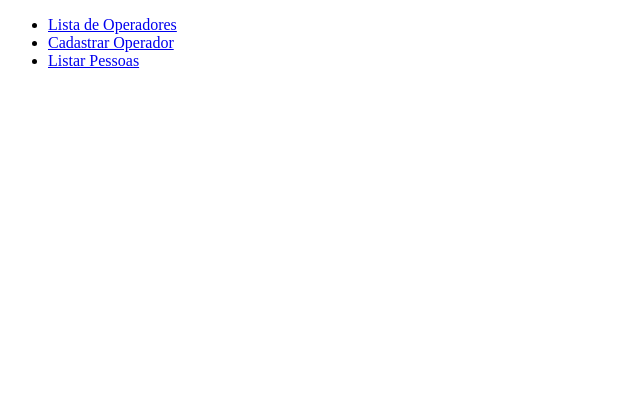
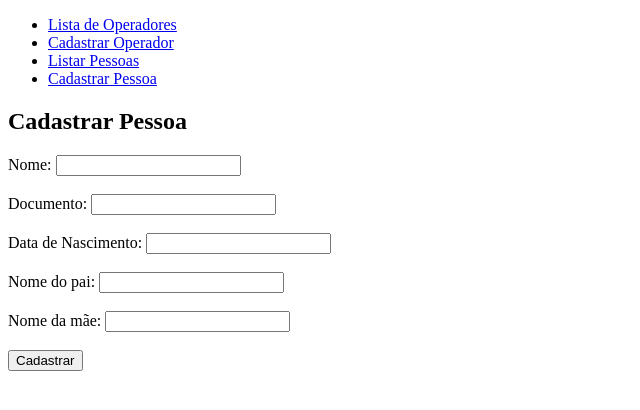
Before and after one commit to lucascouto/operadores-mirante-angular, an Angular app: page /pessoas/cadastrar in a window 1280 px wide. Before the commit this address led to /. Shown: the top 410 px of the page, without its empty margins (0-640 px from the left). Built offline with nearby package versions, Linux system fonts and the light colour scheme.

Commit message:
tela inicial de cadastro de pessoa

```diff
--- a/src/app/app-routing.module.ts
+++ b/src/app/app-routing.module.ts
@@ -5,6 +5,7 @@ import { CadastrarOperadorComponent } from './operador/cadastrar-operador/cadast
 import { EditarOperadorComponent } from './operador/editar-operador/editar-operador.component';
 import { DeletarOperadorComponent } from './operador/deletar-operador/deletar-operador.component';
 import { PessoaComponent } from './pessoa/pessoa.component';
+import { CadastrarPessoaComponent } from './pessoa/cadastrar-pessoa/cadastrar-pessoa.component';
 
 
 const routes: Routes = [
@@ -13,6 +14,7 @@ const routes: Routes = [
   { path: "operadores/editar/:id", component: EditarOperadorComponent },
   { path: "operadores/deletar/:id", component: DeletarOperadorComponent },
   { path: "pessoas", component: PessoaComponent },
+  { path: "pessoas/cadastrar", component: CadastrarPessoaComponent }
 ];
 
 @NgModule({
--- a/src/app/app.component.html
+++ b/src/app/app.component.html
@@ -3,6 +3,7 @@
     <li><a routerLink="operadores">Lista de Operadores</a></li>
     <li><a routerLink="operadores/cadastrar">Cadastrar Operador</a></li>
     <li><a routerLink="pessoas">Listar Pessoas</a></li>
+    <li><a routerLink="pessoas/cadastrar">Cadastrar Pessoa</a></li>
   </ul>
 </nav>
 
--- a/src/app/app.module.ts
+++ b/src/app/app.module.ts
@@ -10,6 +10,7 @@ import { FormsModule } from "@angular/forms";
 import { EditarOperadorComponent } from './operador/editar-operador/editar-operador.component';
 import { DeletarOperadorComponent } from './operador/deletar-operador/deletar-operador.component';
 import { PessoaComponent } from './pessoa/pessoa.component';
+import { CadastrarPessoaComponent } from './pessoa/cadastrar-pessoa/cadastrar-pessoa.component';
 
 @NgModule({
   declarations: [
@@ -18,7 +19,8 @@ import { PessoaComponent } from './pessoa/pessoa.component';
     CadastrarOperadorComponent,
     EditarOperadorComponent,
     DeletarOperadorComponent,
-    PessoaComponent
+    PessoaComponent,
+    CadastrarPessoaComponent
   ],
   imports: [
     BrowserModule,
--- /dev/null
+++ b/src/app/pessoa/cadastrar-pessoa/cadastrar-pessoa.component.html
@@ -0,0 +1,25 @@
+<h2>Cadastrar Pessoa</h2>
+
+<div *ngIf="request">
+    <label>Nome:
+        <input type="text" [(ngModel)]="request.nome">
+    </label>
+    <br /><br />
+    <label>Documento:
+        <input type="text" [(ngModel)]="request.documento">
+    </label>
+    <br /><br />
+    <label>Data de Nascimento:
+        <input type="text" [(ngModel)]="request.dataNascimento">
+    </label>
+    <br /><br />
+    <label>Nome do pai:
+        <input type="text" [(ngModel)]="request.nomePai">
+    </label>
+    <br /><br />
+    <label>Nome da mãe:
+        <input type="text" [(ngModel)]="request.nomeMae">
+    </label>
+    <br /><br />
+    <button (click)="cadastrar()">Cadastrar</button>
+</div>
--- /dev/null
+++ b/src/app/pessoa/cadastrar-pessoa/cadastrar-pessoa.component.ts
@@ -0,0 +1,45 @@
+import { Component, OnInit } from '@angular/core';
+import { Pessoa } from '../pessoa.model';
+import { OperadorService } from 'src/app/operador/operador.service';
+import { Router } from '@angular/router';
+import { PessoaService } from '../pessoa.service';
+
+@Component({
+  selector: 'app-cadastrar-pessoa',
+  templateUrl: './cadastrar-pessoa.component.html',
+  styleUrls: ['./cadastrar-pessoa.component.css']
+})
+export class CadastrarPessoaComponent implements OnInit {
+
+  request: Pessoa = {
+    id: 0,
+    nome: "",
+    documento: "",
+    dataNascimento: "",
+    nomePai: "",
+    nomeMae: "",
+    loginOperador: "",
+    tipoPessoa: "F",
+    telefones: []
+  }
+
+  response: Pessoa
+
+  constructor(
+    private pessoaService: PessoaService,
+    private route: Router
+  ) { }
+
+  ngOnInit(): void {
+
+  }
+
+  cadastrar() {
+    this.pessoaService.createPessoa(this.request)
+      .subscribe(resposta => {
+        this.response = resposta
+        this.route.navigate(['/pessoas'])
+      })
+  }
+
+}
```
Also changed, not shown: src/app/pessoa/cadastrar-pessoa/cadastrar-pessoa.component.css (added), 1 other file (tests, documents, lock files or other folders).
